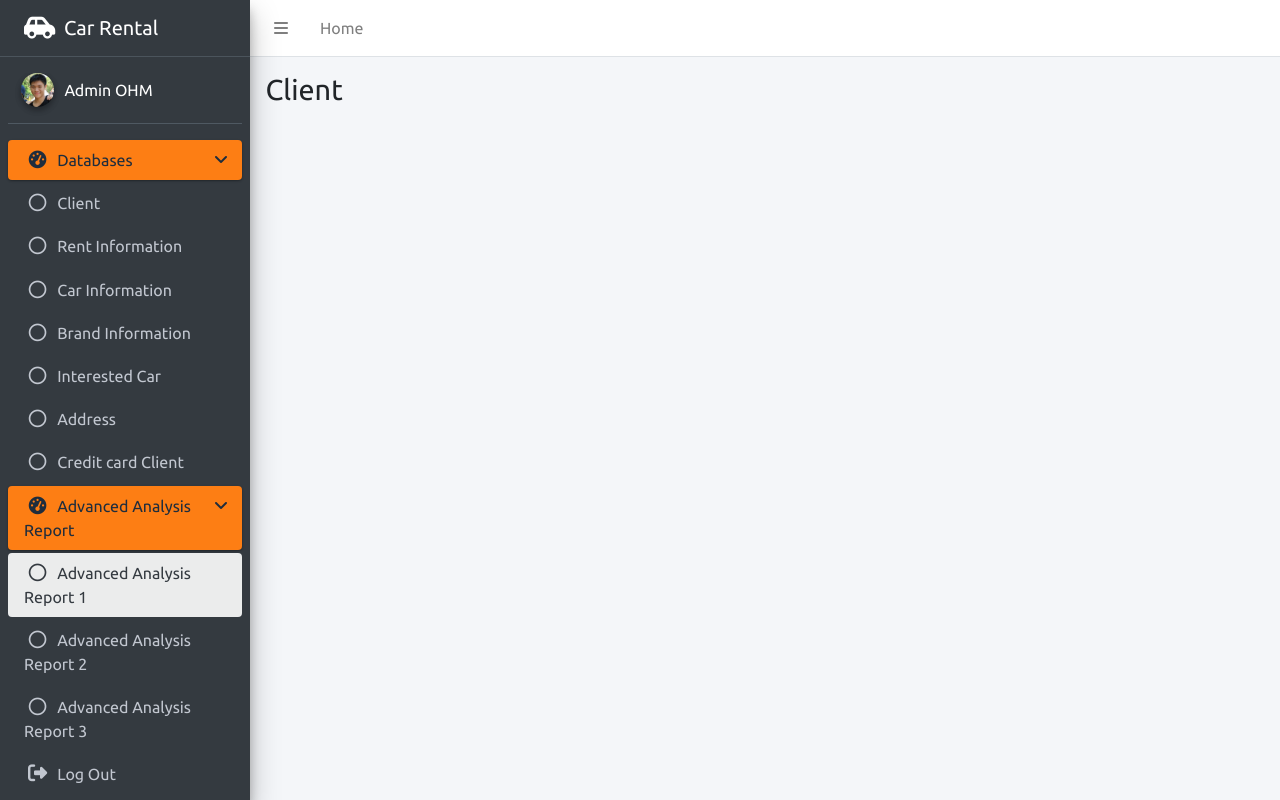
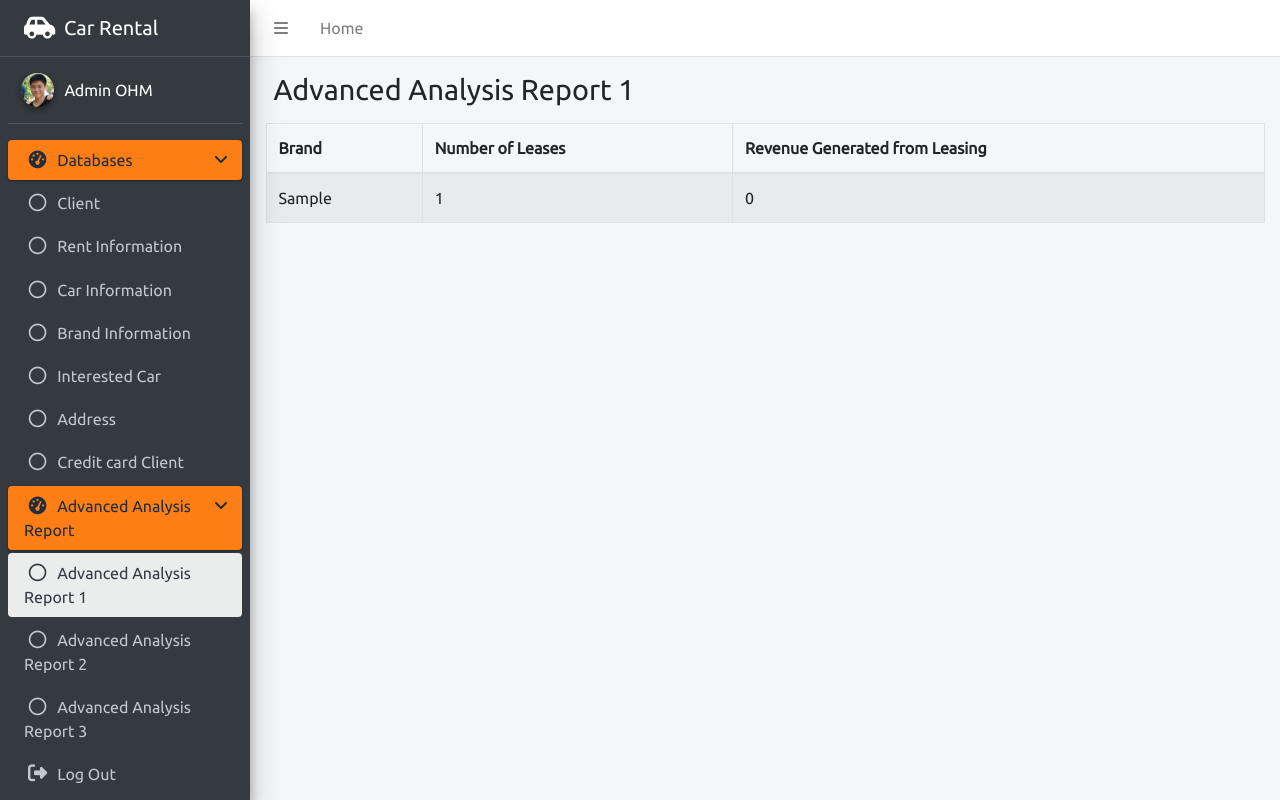
Before and after one commit to phuphan987/CarRental_Project, a PHP site: page /Admin/pages/analysis/analysis.php in a window 1280 px wide. Run offline with PHP 8.4, Linux system fonts and the light colour scheme; tables that the repository leaves empty hold one stand-in row (values such as "Sample post"); some libraries are stand-ins or nearby versions.

Commit message:
first commit

```diff
--- a/Admin/pages/analysis/analysis.php
+++ b/Admin/pages/analysis/analysis.php
@@ -5,6 +5,15 @@ $con = mysqli_connect("localhost", "root", "", "CarRental_DB");
 if (mysqli_connect_errno()) {
     echo "Failed to connect to MySQL: " . mysqli_connect_error();
 }
+
+$sql = "SELECT b.brand AS Brand, COUNT(r.rental_id) AS 'Number of Leases',
+SUM(DATEDIFF(r.end_date, r.start_date) * c.price_per_day) AS 'Revenue Generated from Leasing'
+FROM rent_info r
+INNER JOIN car_info c ON r.license_plate = c.license_plate
+INNER JOIN brand_info b ON c.model_id = b.model_id
+GROUP BY b.brand
+ORDER BY COUNT(r.rental_id) DESC;";
+$result = mysqli_query($con, $sql);
 ?>
 
 <!DOCTYPE html>
@@ -53,7 +62,8 @@ if (mysqli_connect_errno()) {
                 </div>
 
                 <nav class="mt-2">
-                    <ul class="nav nav-pills nav-sidebar flex-column" data-widget="treeview" role="menu" data-accordion="false">
+                    <ul class="nav nav-pills nav-sidebar flex-column" data-widget="treeview" role="menu"
+                        data-accordion="false">
                         <li class="nav-item menu-open">
                             <a href="#" class="nav-link active">
                                 <i class="nav-icon fas fa-tachometer-alt"></i>
@@ -156,9 +166,36 @@ if (mysqli_connect_errno()) {
                 <div class="container-fluid">
                     <div class="mb-2">
                         <div>
-                            <h1 class="m-0">Client</h1>
+                            <h1 class="ml-2 mb-3">Advanced Analysis Report 1</h1>
+                            <div class="table-responsive-md">
+                                <table class="table table-striped table-bordered">
+                                    <thead class="">
+                                        <tr>
+                                            <th>Brand</th>
+                                            <th>Number of Leases</th>
+                                            <th>Revenue Generated from Leasing</th>
+                                        </tr>
+                                    </thead>
+                                    <tbody>
+                                        <?php while ($row = mysqli_fetch_assoc($result)) { ?>
+                                            <tr>
+                                                <td>
+                                                    <?php echo $row['Brand']; ?>
+                                                </td>
+                                                <td>
+                                                    <?php echo $row['Number of Leases']; ?>
+                                                </td>
+                                                <td>
+                                                    <?php echo $row['Revenue Generated from Leasing']; ?>
+                                                </td>
+                                            </tr>
+                                        <?php } ?>
+                                    </tbody>
+                                </table>
+                            </div>
                         </div>
                     </div>
+
                 </div>
             </div>
         </div>
--- a/Register.php
+++ b/Register.php
@@ -74,7 +74,7 @@ if (empty($email)) {
                 $car = $interested_cars[$i];
 
                 $sql2 = "INSERT INTO interested(client_id,interested_car) VALUES ((SELECT client_id FROM client WHERE email LIKE '%$email%'),  '$car')";
-                if (!mysqli_multi_query($con, $sql2)) {
+                if (!mysqli_query($con, $sql2)) {
                     die('Error: ' . mysqli_error($con));
                 }
 
```
